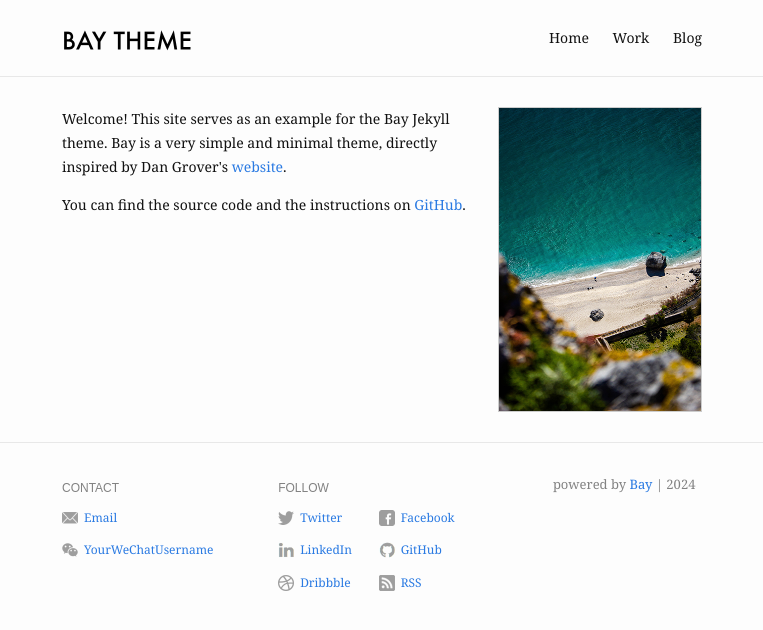
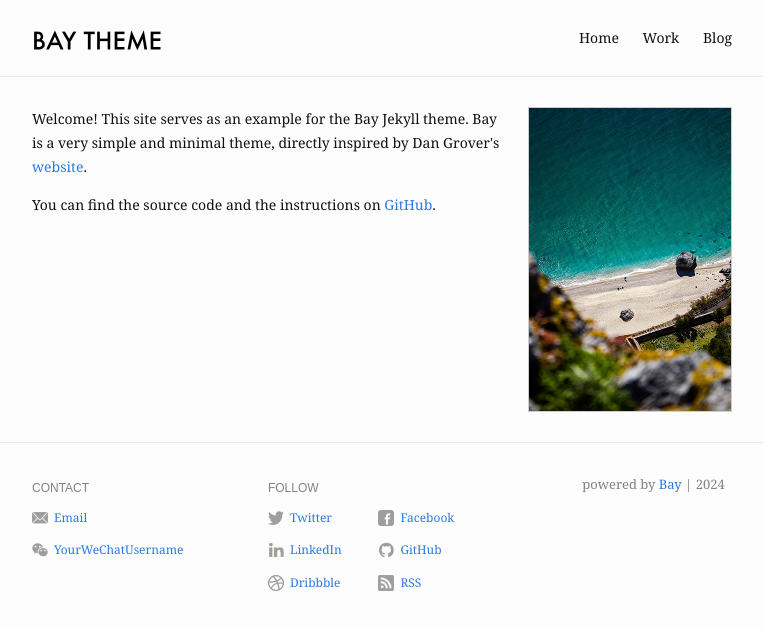
Before and after one commit to eliottvincent/bay, a Jekyll site: the page built from index.md, in a window 1280 px wide. Shown: the top 630 px of the page, without its empty margins (258-1021 px from the left). Built offline with Jekyll 4.4.1, drawn with Linux system fonts in a browser that asks for light colours.

Commit message:
Increase width

```diff
--- a/_sass/_base.scss
+++ b/_sass/_base.scss
@@ -184,8 +184,8 @@
  * Wrapper
  */
 .wrapper {
-  max-width: -webkit-calc(700px - (#{$spacing-unit} * 2));
-  max-width:         calc(700px - (#{$spacing-unit} * 2));
+  max-width: -webkit-calc(760px - (#{$spacing-unit} * 2));
+  max-width:         calc(760px - (#{$spacing-unit} * 2));
   margin-right: auto;
   margin-left: auto;
   padding-right: $spacing-unit;
```
